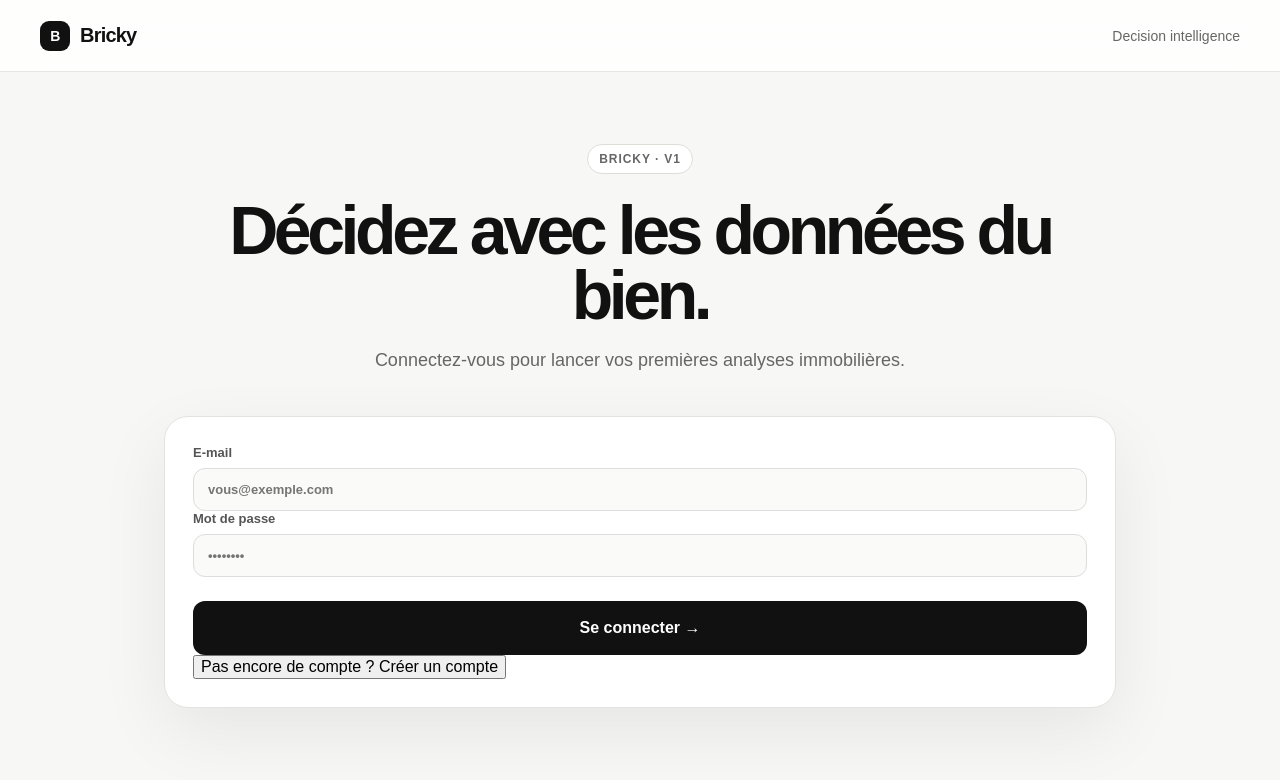
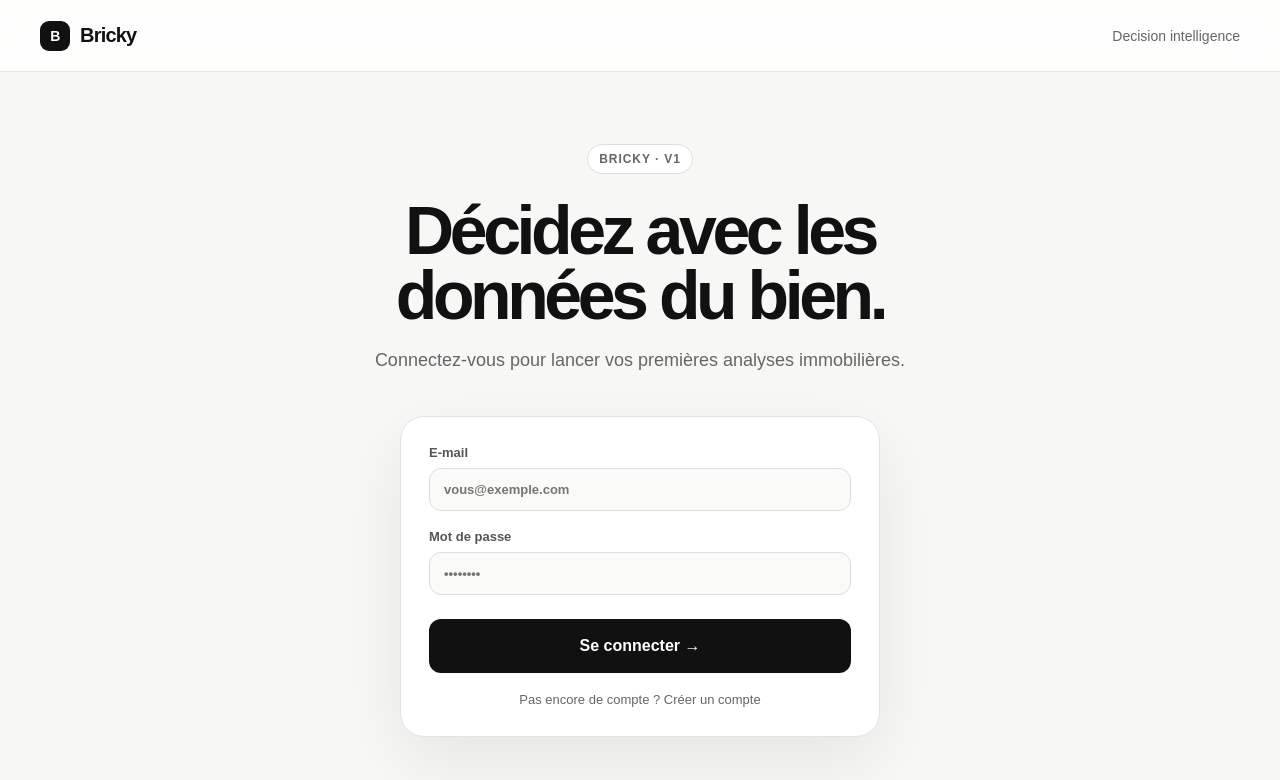
Before and after one commit to dreamsbuilding3-afk/BRICKY.AI, a Next.js app: page /login in a window 1280 px wide. Shown: the top 780 px of the page. Built offline with nearby package versions, Linux system fonts and the light colour scheme; no server answers.

Commit message:
feat: style Bricky decision dashboard

```diff
--- a/app/globals.css
+++ b/app/globals.css
@@ -1,8 +1,7 @@
 * { box-sizing: border-box; }
 html, body { margin: 0; padding: 0; min-height: 100%; }
 body { background: #f7f7f5; color: #111; font-family: Arial, Helvetica, sans-serif; }
-button, input { font: inherit; }
-button { cursor: pointer; }
+button, input { font: inherit; } button { cursor: pointer; }
 ::selection { background: #111; color: #fff; }
 .page { min-height: 100vh; }
 .nav { height: 72px; display: flex; align-items: center; justify-content: space-between; padding: 0 40px; border-bottom: 1px solid #e7e7e4; background: rgba(255,255,255,.82); backdrop-filter: blur(18px); position: sticky; top: 0; z-index: 10; }
@@ -19,23 +18,23 @@ h1 { margin: 24px auto 18px; max-width: 850px; font-size: clamp(48px, 7vw, 88px)
 .proof { margin-top: 16px; color: #888; font-size: 12px; }
 .features { max-width: 1120px; margin: 0 auto; padding: 0 24px 90px; display: grid; grid-template-columns: repeat(3, 1fr); gap: 14px; }
 .card { background: #fff; border: 1px solid #e7e7e4; border-radius: 18px; padding: 24px; min-height: 180px; }
-.card h2 { margin: 0 0 10px; font-size: 18px; letter-spacing: -.03em; }
-.card p { margin: 0; color: #70706d; line-height: 1.55; font-size: 14px; }
+.card h2 { margin: 0 0 10px; font-size: 18px; letter-spacing: -.03em; } .card p { margin: 0; color: #70706d; line-height: 1.55; font-size: 14px; }
 .footer { border-top: 1px solid #e7e7e4; padding: 24px 40px; color: #888; font-size: 12px; text-align: center; }
-.analysis-shell { max-width: 1000px; margin: 0 auto; padding: 72px 24px 100px; }
-.analysis-intro { text-align: center; }
-.analysis-intro h1 { font-size: clamp(42px, 6vw, 68px); }
+.analysis-shell { max-width: 1000px; margin: 0 auto; padding: 72px 24px 100px; } .analysis-intro { text-align: center; } .analysis-intro h1 { font-size: clamp(42px, 6vw, 68px); }
 .property-form { margin: 42px auto 0; padding: 28px; background: #fff; border: 1px solid #e3e3df; border-radius: 24px; box-shadow: 0 24px 70px rgba(0,0,0,.07); }
 .form-grid { display: grid; grid-template-columns: repeat(3, 1fr); gap: 18px; }
 .property-form label { display: flex; flex-direction: column; gap: 8px; color: #555; font-size: 13px; font-weight: 700; }
-.property-form input { width: 100%; border: 1px solid #ddd; border-radius: 12px; padding: 13px 14px; outline: none; background: #fafaf8; color: #111; }
-.property-form input:focus { border-color: #999; background: #fff; }
-.primary-button { width: 100%; min-height: 54px; margin-top: 24px; }
-.primary-button:disabled { opacity: .55; cursor: wait; }
+.property-form input { width: 100%; border: 1px solid #ddd; border-radius: 12px; padding: 13px 14px; outline: none; background: #fafaf8; color: #111; } .property-form input:focus { border-color: #999; background: #fff; }
+.primary-button { width: 100%; min-height: 54px; margin-top: 24px; } .primary-button:disabled { opacity: .55; cursor: wait; }
 .error-box { margin-top: 14px; padding: 12px 14px; border-radius: 12px; background: #f5f0f0; color: #7a2222; font-size: 13px; }
 .result-panel { margin-top: 24px; background: #fff; border: 1px solid #e3e3df; border-radius: 24px; padding: 28px; box-shadow: 0 18px 50px rgba(0,0,0,.05); }
-.result-head { display: flex; justify-content: space-between; align-items: center; gap: 20px; }
-.result-head h2 { margin: 14px 0 0; font-size: 28px; letter-spacing: -.04em; }
-.status-dot { color: #555; font-size: 13px; font-weight: 700; }
-.result-panel pre { margin: 24px 0 0; padding: 18px; overflow: auto; border-radius: 14px; background: #f7f7f5; color: #333; font-size: 12px; line-height: 1.55; }
-@media (max-width: 720px) { .nav { padding: 0 18px; } .hero { padding-top: 70px; } .features, .form-grid { grid-template-columns: 1fr; } .analyzer { flex-direction: column; } .analyzer button { height: 52px; } .property-form { padding: 20px; } .result-head { align-items: flex-start; flex-direction: column; } }
+.result-head { display: flex; justify-content: space-between; align-items: center; gap: 20px; } .result-head h2 { margin: 14px 0 0; font-size: 28px; letter-spacing: -.04em; } .status-dot { color: #555; font-size: 13px; font-weight: 700; }
+.login-shell { max-width: 620px; } .auth-form { max-width: 480px; } .auth-form label + label { margin-top: 18px; } .auth-switch { border: 0; background: transparent; color: #666; width: 100%; margin-top: 18px; font-size: 13px; }
+.decision-dashboard { margin-top: 28px; } .decision-hero { margin-top: 28px; display: grid; grid-template-columns: 1.7fr 1fr 1fr; gap: 14px; } .decision-hero > div { border: 1px solid #e5e5e1; border-radius: 18px; padding: 22px; background: #fafaf8; }
+.decision-label, .score-block span, .metric span { display: block; color: #777; font-size: 12px; text-transform: uppercase; letter-spacing: .07em; font-weight: 700; } .decision-hero strong { display: block; margin-top: 10px; font-size: 28px; letter-spacing: -.04em; }
+.score-block b { display: block; margin-top: 8px; font-size: 34px; letter-spacing: -.05em; } .score-block small { font-size: 13px; color: #777; margin-left: 3px; letter-spacing: 0; }
+.metric-grid { display: grid; grid-template-columns: repeat(4, 1fr); gap: 12px; margin-top: 14px; } .metric { padding: 20px; border: 1px solid #e5e5e1; border-radius: 16px; background: #fff; } .metric b { display: block; margin-top: 12px; font-size: 21px; letter-spacing: -.03em; }
+.dashboard-section { margin-top: 30px; padding-top: 26px; border-top: 1px solid #e7e7e4; } .dashboard-section h3 { margin: 0 0 15px; font-size: 17px; letter-spacing: -.02em; }
+.scenario-grid { display: grid; grid-template-columns: repeat(3, 1fr); gap: 12px; } .scenario { border: 1px solid #e5e5e1; border-radius: 16px; padding: 18px; } .scenario span, .scenario small { display: block; color: #777; font-size: 12px; } .scenario b { display: block; margin: 9px 0 3px; font-size: 25px; }
+.dashboard-section ul { margin: 0; padding-left: 20px; line-height: 1.8; color: #333; } .risk-list, .missing-list { display: grid; gap: 10px; } .risk-item, .missing-list > div { border: 1px solid #e5e5e1; border-radius: 14px; padding: 16px; } .risk-item { display: grid; grid-template-columns: 1fr auto; gap: 4px 12px; } .risk-item span { font-size: 11px; text-transform: uppercase; color: #777; font-weight: 700; } .risk-item p, .missing-list p { margin: 5px 0 0; color: #666; font-size: 13px; line-height: 1.5; }
+@media (max-width: 720px) { .nav { padding: 0 18px; } .hero { padding-top: 70px; } .features, .form-grid, .metric-grid, .scenario-grid, .decision-hero { grid-template-columns: 1fr; } .analyzer { flex-direction: column; } .analyzer button { height: 52px; } .property-form { padding: 20px; } .result-head { align-items: flex-start; flex-direction: column; } }
```
